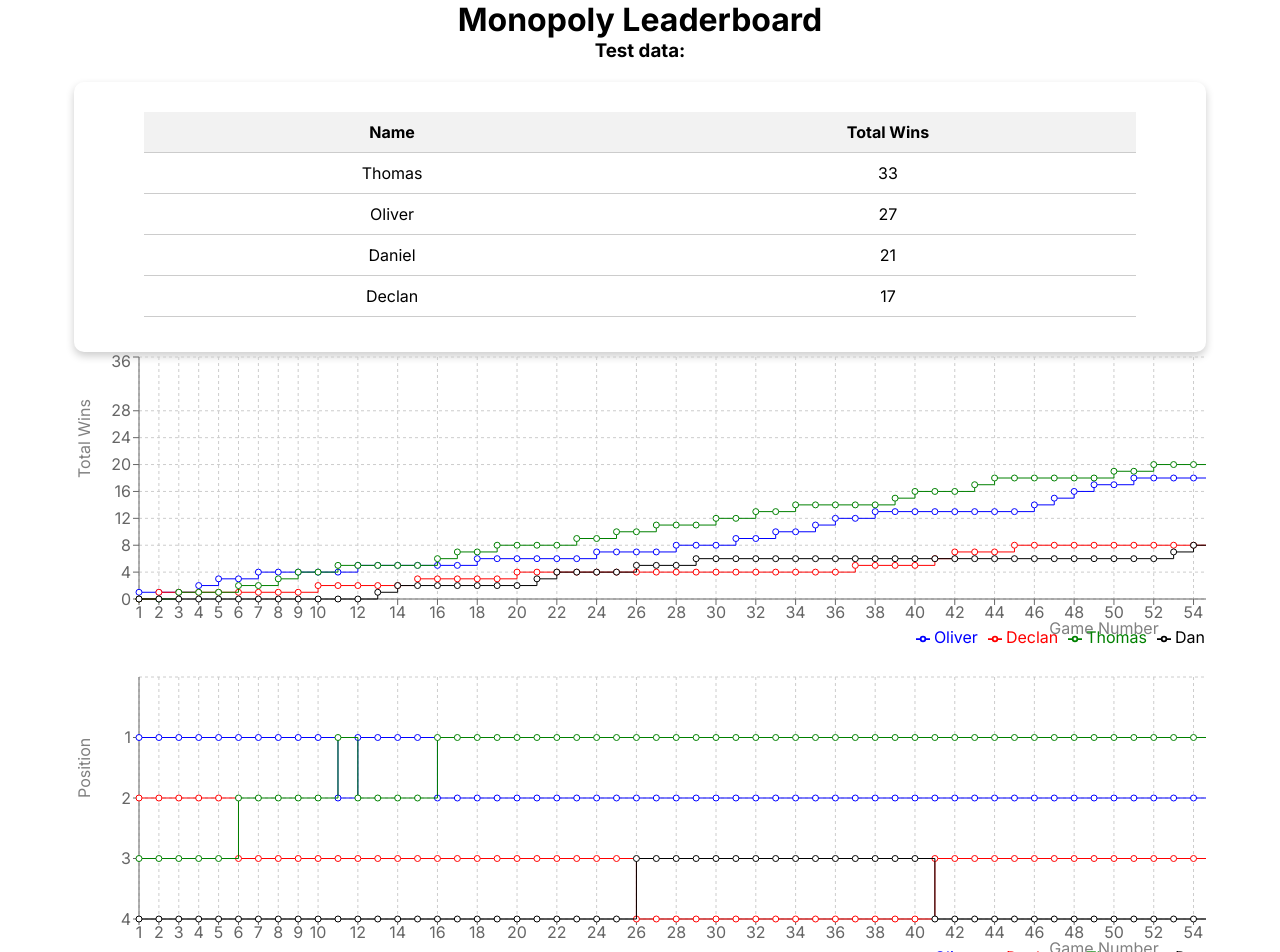
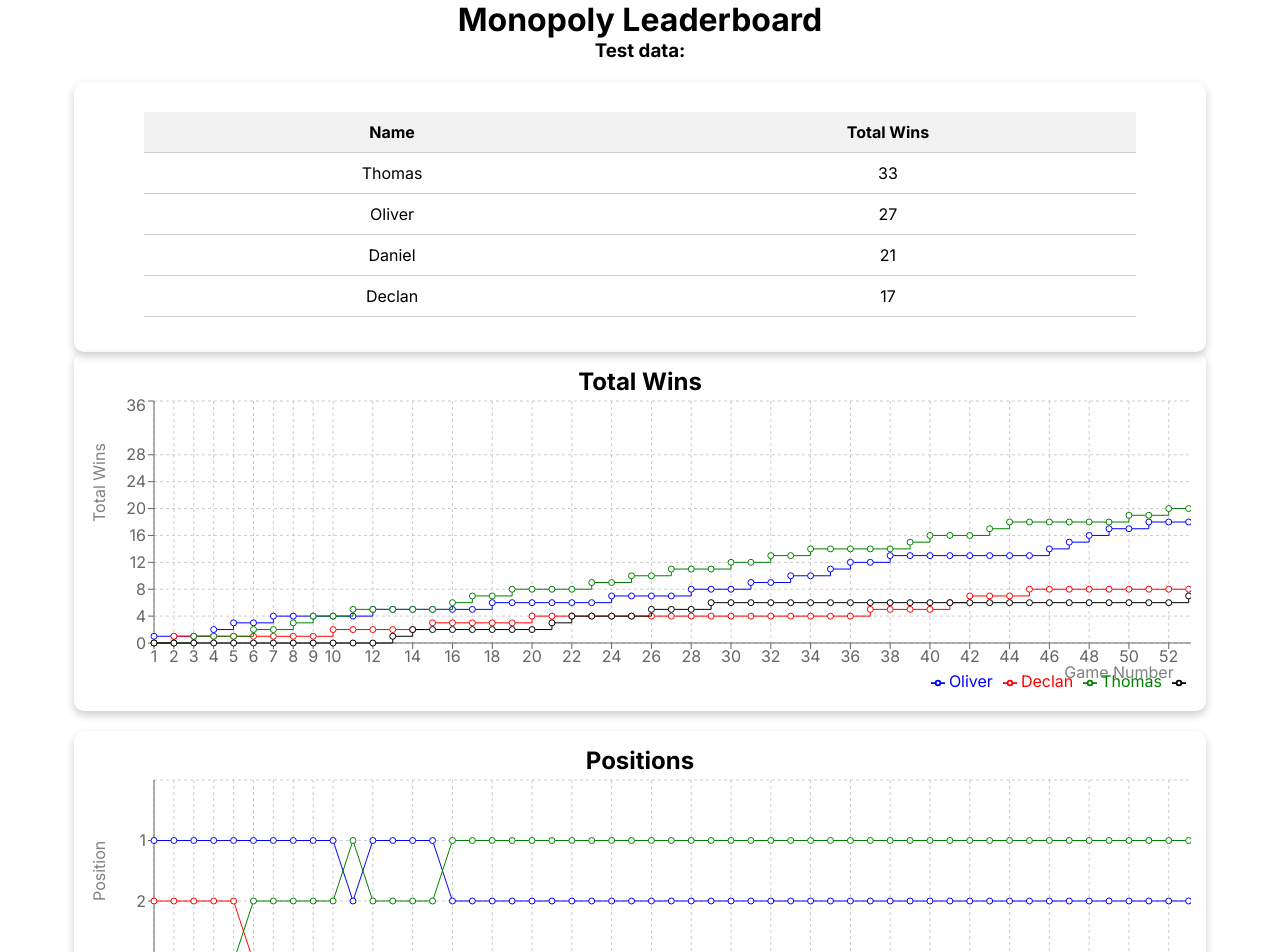
Before and after one commit to Oliver-Looney/monopoly-leaderboard, a Next.js app: page / in a window 1280 px wide. Shown: the top 952 px of the page. Built offline with nearby package versions, Linux system fonts and the light colour scheme.

Commit message:
tidying up

```diff
--- a/src/app/page.tsx
+++ b/src/app/page.tsx
@@ -14,11 +14,14 @@
       <br/>
       <LeaderboardTable/>
 
-        <TotalWinsGraph leaderboard={leaderboard}/>
+        <div className="card">
+            <TotalWinsGraph leaderboard={leaderboard}/>
+        </div>
 
         <br/>
-        <PositionsGraph leaderboard={leaderboard}/>
-
+        <div className="card">
+            <PositionsGraph leaderboard={leaderboard}/>
+        </div>
 
         <br/>
         <Timeline/>
--- a/src/component/PositionsGraph.tsx
+++ b/src/component/PositionsGraph.tsx
@@ -1,7 +1,7 @@
 import React, { useEffect, useState } from 'react';
 import { LineChart, Line, XAxis, YAxis, CartesianGrid, Tooltip, Legend } from 'recharts';
-import {GameData, Leaderboard} from '@/utils/types';
-import {playerColors} from "@/utils/constants";
+import { GameData, Leaderboard } from '@/utils/types';
+import { playerColors } from '@/utils/constants';
 
 type Props = {
     leaderboard: Leaderboard;
@@ -21,10 +21,14 @@
             const winsCountMap: { [player: string]: number } = {};
 
             playerNames.forEach((player) => {
-                winsCountMap[player] = leaderboard.wins.filter((w) => w.name === player && w.game <= win.game).length;
+                winsCountMap[player] = leaderboard.wins.filter(
+                    (w) => w.name === player && w.game <= win.game
+                ).length;
             });
 
-            const sortedPlayerNames = Object.keys(winsCountMap).sort((a, b) => winsCountMap[b] - winsCountMap[a]);
+            const sortedPlayerNames = Object.keys(winsCountMap).sort(
+                (a, b) => winsCountMap[b] - winsCountMap[a]
+            );
 
             sortedPlayerNames.forEach((player, position) => {
                 gameData[player] = position + 1;
@@ -36,13 +40,13 @@
         setChartData(transformedData);
     }, [leaderboard]);
 
-
     if (chartData.length === 0) {
         return <div>Loading...</div>; // Add a loading state while waiting for the data
     }
 
     return (
         <div>
+            <h2>Positions</h2>
             <div style={{ width: '100%', overflowX: 'auto', overflowY: 'hidden' }}>
                 <LineChart width={2000} height={300} data={chartData}>
                     <CartesianGrid strokeDasharray="3 3" />
@@ -54,17 +58,17 @@
                     />
                     <Tooltip />
                     <Legend />
-                    {Object.keys(chartData[0]).map((player) => (
+                    {Object.keys(chartData[0]).map((player) =>
                             player !== 'game' && (
                                 <Line
                                     key={player}
-                                type="stepAfter"
+                                    type="linear" // Change the type to "linear" for a smooth line
                                     dataKey={player}
                                     stroke={playerColors[player]}
                                     name={player}
                                 />
                             )
-                    ))}
+                    )}
                 </LineChart>
             </div>
         </div>
--- a/src/component/TotalWinsGraph.tsx
+++ b/src/component/TotalWinsGraph.tsx
@@ -41,6 +41,7 @@
 
     return (
         <div>
+            <h2>Total Wins</h2>
             <div style={{ width: '100%', overflowX: 'auto', overflowY: 'hidden' }}>
                 <LineChart width={2000} height={300} data={chartData}>
                     <CartesianGrid strokeDasharray="3 3" />
```
Also changed, not shown: public/declan.png. Lines whose indentation alone changed are shown as unchanged.
